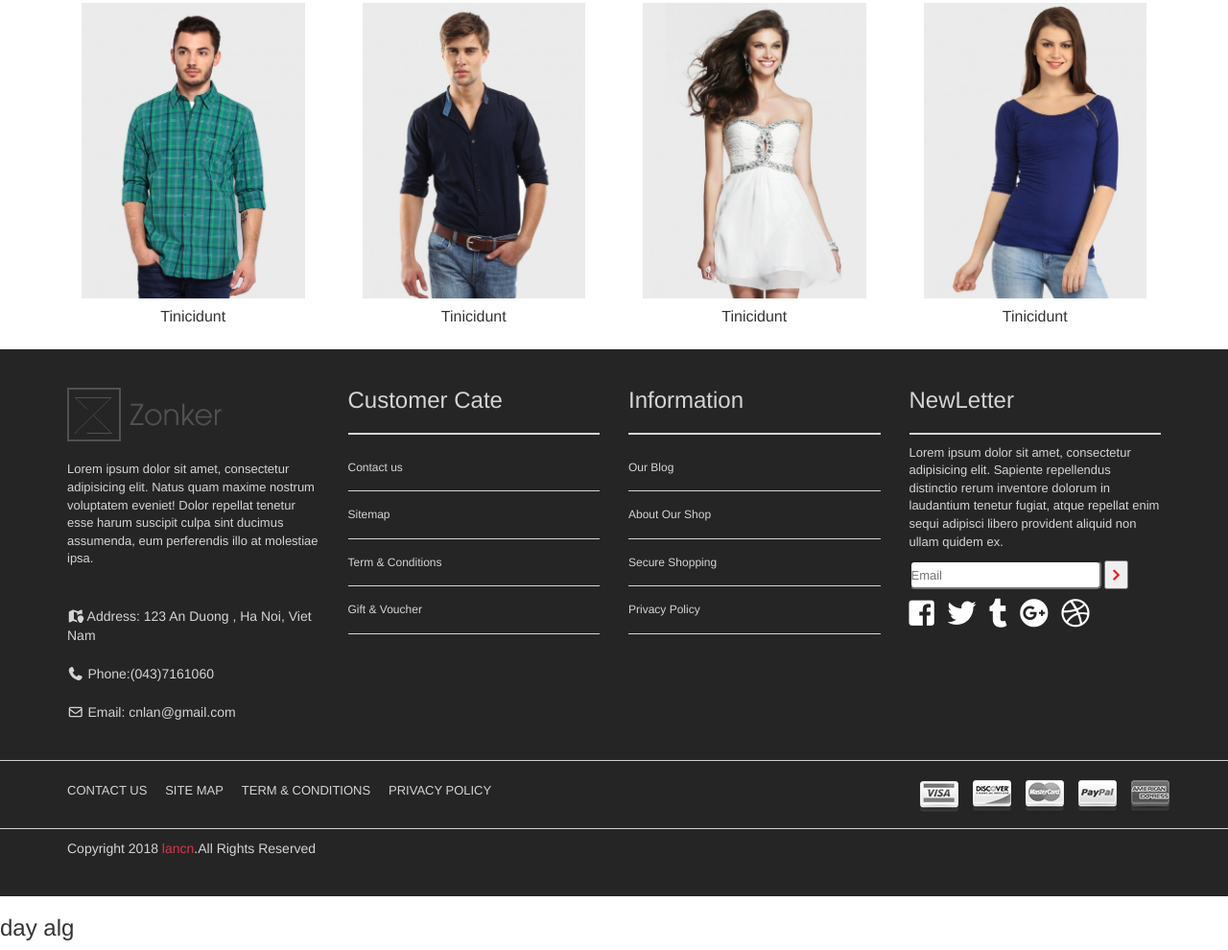
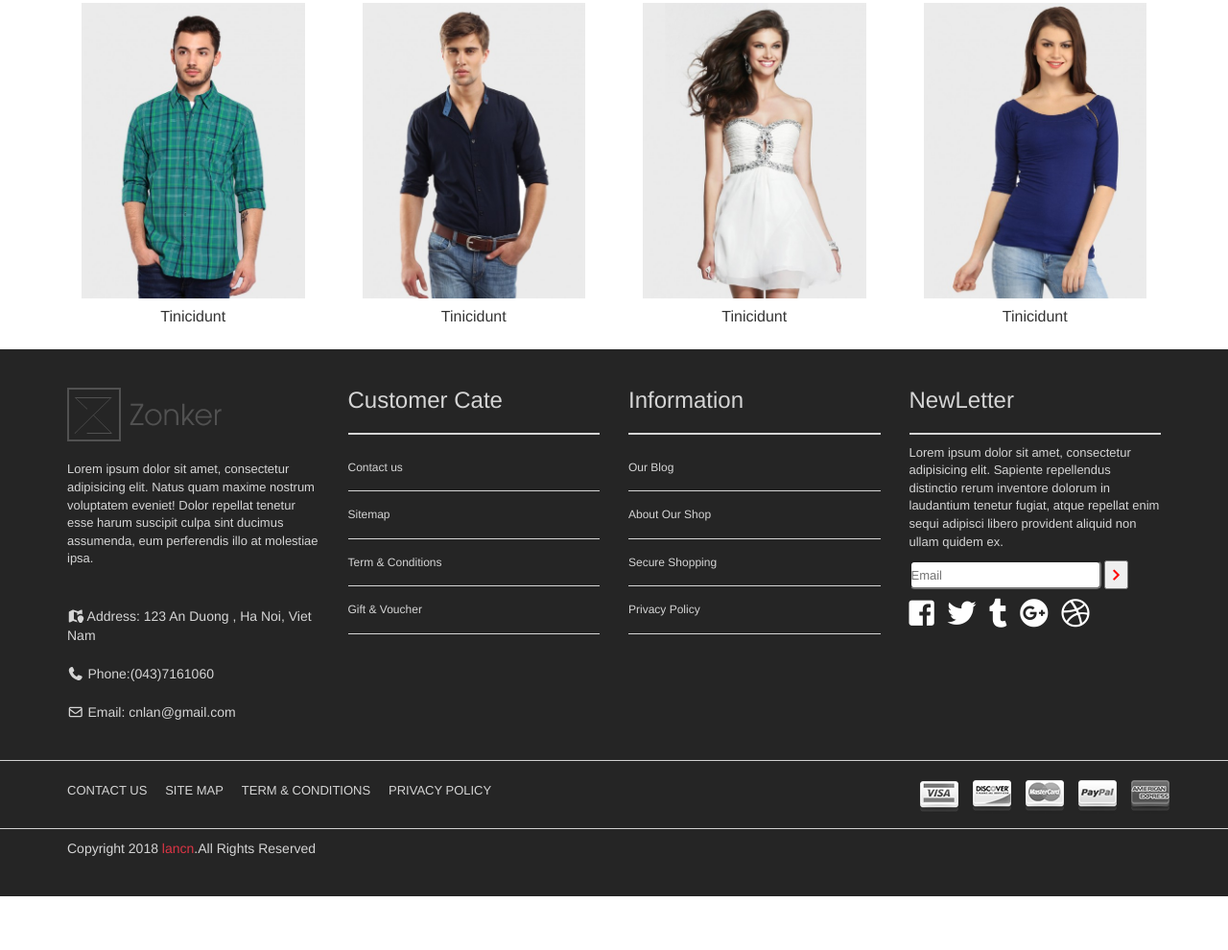
Before and after one commit to lancn95/lancn95.github.io, a plain HTML site: page index.html in a window 1280 px wide. Shown: the part 3328-4318 px from the top of the page at 96% size. After the commit the page ends 4262 px from the top, so only its background shows below. Drawn offline with Linux system fonts and the light colour scheme; files that its build step writes are made by us from their sources.

Commit message:
index.html

```diff
--- a/index.html
+++ b/index.html
@@ -516,7 +516,7 @@
 			</div>
 		</div>
 	</footer>
-	<h3 class="animation">day alg</h3>
+
 
 
 
```
